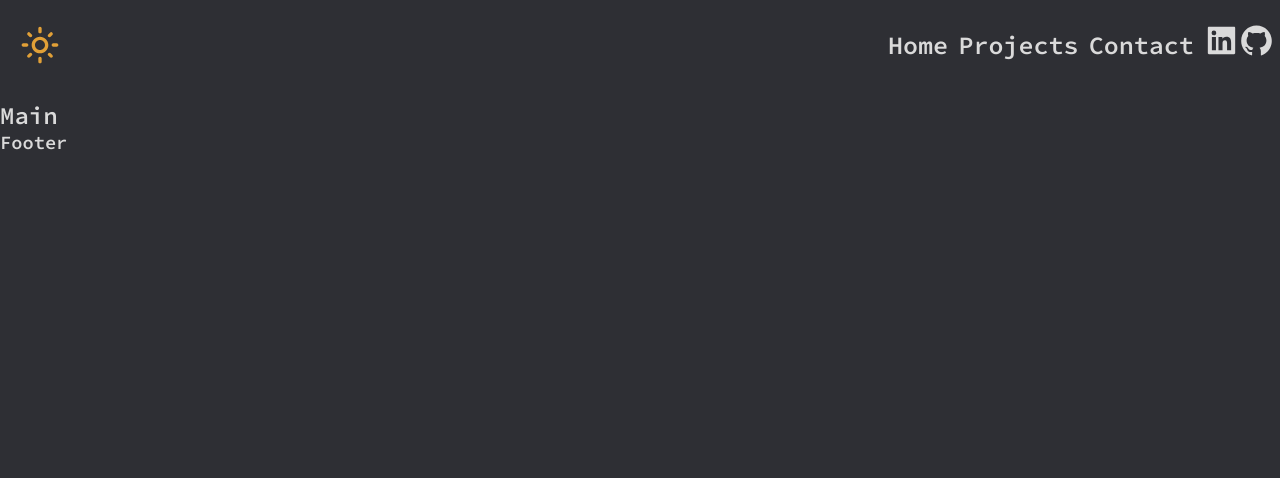
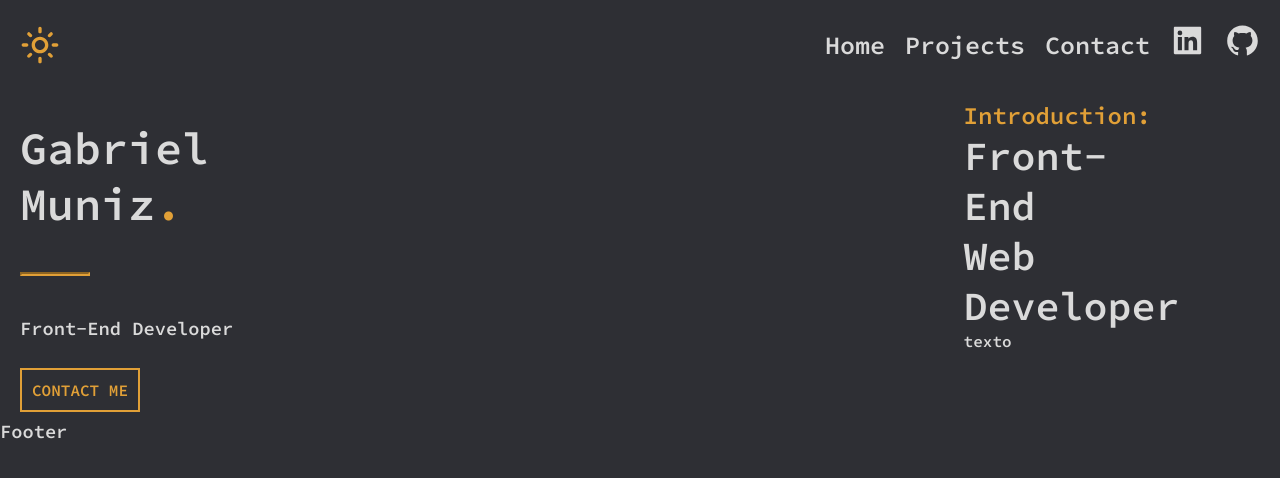
Before and after one commit to GabrielMunizz/portifolio_pessoal, a React (Vite) app in the folder portifolio_web/: page / in a window 1280 px wide. Shown: the top 478 px of the page. Built offline with nearby package versions, Linux system fonts and the light colour scheme.

Commit message:
Style: adiciona conteúdo e estilo na main.

```diff
--- a/portifolio_web/src/Style/styled.d.ts
+++ b/portifolio_web/src/Style/styled.d.ts
@@ -6,6 +6,7 @@ declare module 'styled-components' {
       backgroundColor: string,
       text_shadow: string,
       themeBtn_color: string,
+      text_details: string,
       main_text_color: string,
       secondary_text_color: string,
       footer_background: string,
--- a/portifolio_web/src/Style/styles.ts
+++ b/portifolio_web/src/Style/styles.ts
@@ -25,7 +25,7 @@ export const Header = styled.header`
   flex-direction: row;
   justify-content: space-between;
   align-items: center;
-  width: 30%;
+  min-width: 30%;
   font-size: 25px;
 }
 
@@ -34,10 +34,11 @@ export const Header = styled.header`
   color: ${(props) => props.theme.colors.main_text_color};
   transition: 0.3s ease;
   padding-bottom: 10px;
+  margin-left: 20px;
 
   &:hover {
     transform: scale(1.1);
-    border-bottom: 3px solid ${(props) => props.theme.colors.themeBtn_color};
+    border-bottom: 3px solid ${(props) => props.theme.colors.text_details};
   }
 }
 
@@ -46,7 +47,7 @@ export const Header = styled.header`
   flex-direction: row;
   justify-content: space-around;
   align-items: center;
-  width: 15%;
+  min-width: 15%;
   font-size: 35px;
 }
 
@@ -54,3 +55,67 @@ export const Header = styled.header`
   border: none;
 }
 `
+export const Main = styled.main`
+  display: flex;
+  flex-direction: row;
+  justify-content: center;
+  align-items: center;
+  width: 100%;
+  height: 40vh;
+  margin: 0 20px;
+
+  & .mainContent {
+    display: flex;
+    flex-direction: row;
+    justify-content: center;
+    align-items: flex-start;
+    width: 89%;
+    height: 100%;
+    transform: translateX(-10%)
+  }
+
+  & .imgContainer {
+    min-width: 65%;
+  }
+
+  & .introContainer {
+    max-width: 15%;
+  }
+
+  & .introContainer h2 {
+    color: ${(props) => props.theme.colors.text_details}
+  }
+
+  & .introContainer h1 {
+    font-size: 40px;
+  }
+`
+export const Aside = styled.aside`
+  display: flex;
+  flex-direction: column;
+  justify-content: space-around;
+  align-items: left;
+  min-width: 10%;
+  height: 100%;
+
+  & .nameContainer h1 {
+    font-size: 45px;
+  }
+
+  & hr {
+    width: 70px;
+    border-color: ${(props) => props.theme.colors.text_details};
+    border-width: 2px;
+  }
+
+  & .nameContainer span {
+    color: ${(props) => props.theme.colors.text_details}
+  }
+
+  & .contactContainer a {
+    text-decoration: none;
+    color: ${(props) => props.theme.colors.text_details};
+    border: 2px solid ${(props) => props.theme.colors.text_details};
+    padding: 10px;
+  }
+`
--- a/portifolio_web/src/Style/themes.ts
+++ b/portifolio_web/src/Style/themes.ts
@@ -3,6 +3,7 @@ export const darkMode = {
     backgroundColor: "#2E2F34",
     text_shadow: "-1px -1px 2px black, 1px -1px 2px black, -1px 1px 2px black, 1px 1px 2px black",
     themeBtn_color: "#E1A037",
+    text_details:  "#E1A037",
     main_text_color: "#DADADA",
     secondary_text_color: "#947D54",
     footer_background: "#34353A",
@@ -15,6 +16,7 @@ export const lightMode = {
     backgroundColor: "#fff",
     text_shadow: "-1px -1px 2px black, 1px -1px 2px black, -1px 1px 2px black, 1px 1px 2px black",
     themeBtn_color: "#000",
+    text_details:  "#BC6AF4",
     main_text_color: "#000",
     secondary_text_color: "#947D54",
     footer_background: "#34353A",
--- a/portifolio_web/src/components/Main.tsx
+++ b/portifolio_web/src/components/Main.tsx
@@ -1,8 +1,36 @@
+import { Link } from 'react-router-dom';
+import * as S from '../Style/styles';
+
 const Main = () => {
   return(
-    <main>
-      <h2>Main</h2>
-    </main>
+    <S.Main>
+      <S.Aside>
+        <div className='nameContainer'>
+          <h1>
+            Gabriel Muniz<span>.</span>
+          </h1>
+        </div>
+        <hr />
+        <div className='professionalContainer'>
+          <h3>
+            Front-End Developer
+          </h3>
+        </div>
+        <div className='contactContainer'>
+          <Link to="/contact">CONTACT ME</Link>
+        </div>
+      </S.Aside>
+      <section className='mainContent'>
+        <div className='imgContainer'>
+          <img src="" alt="" />
+        </div>
+        <div className='introContainer'>
+          <h2>Introduction:</h2>
+          <h1>Front-End Web Developer</h1>
+          <h4>texto</h4>
+        </div>
+      </section>
+    </S.Main>
   )
 }
 
```
